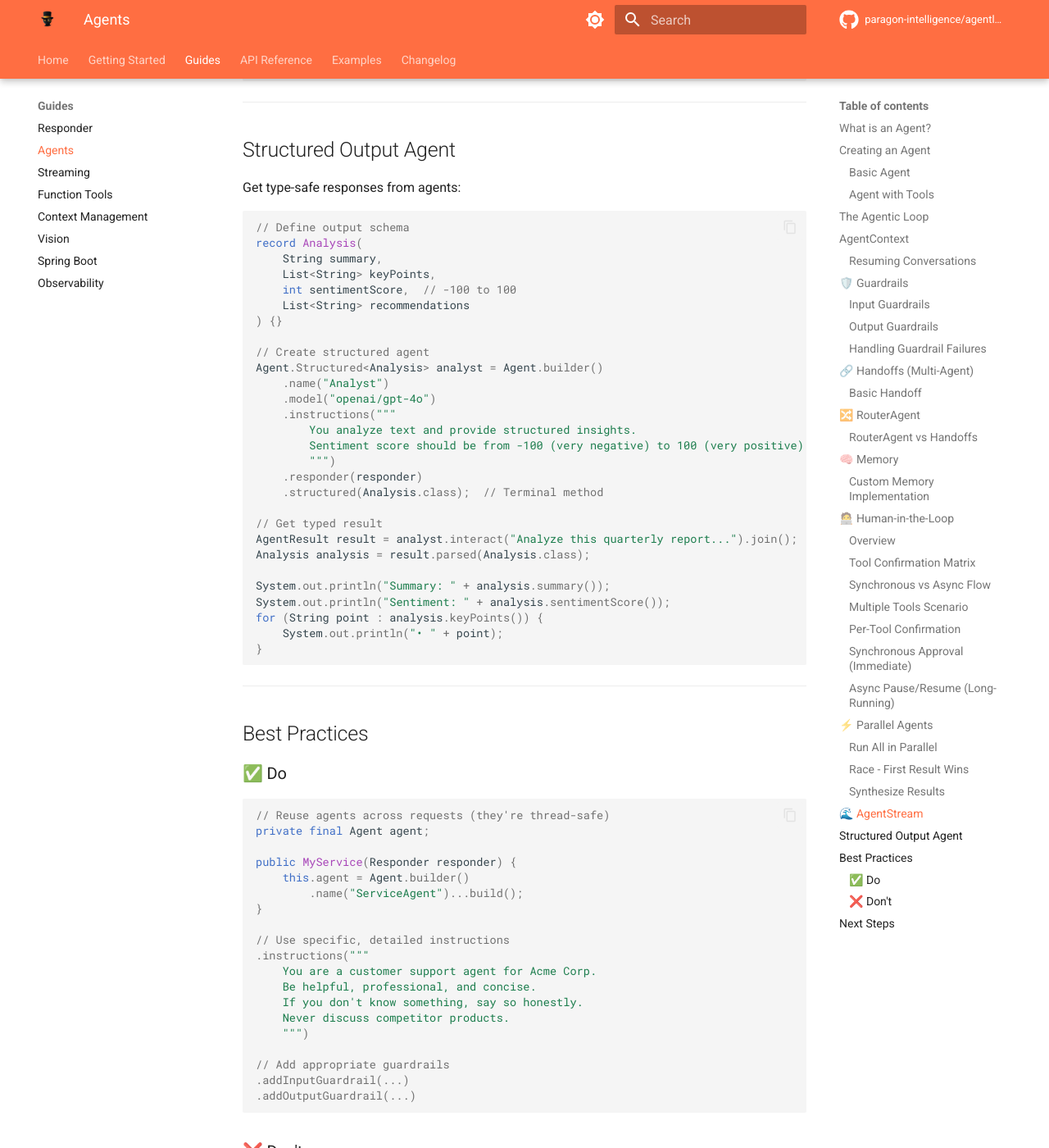
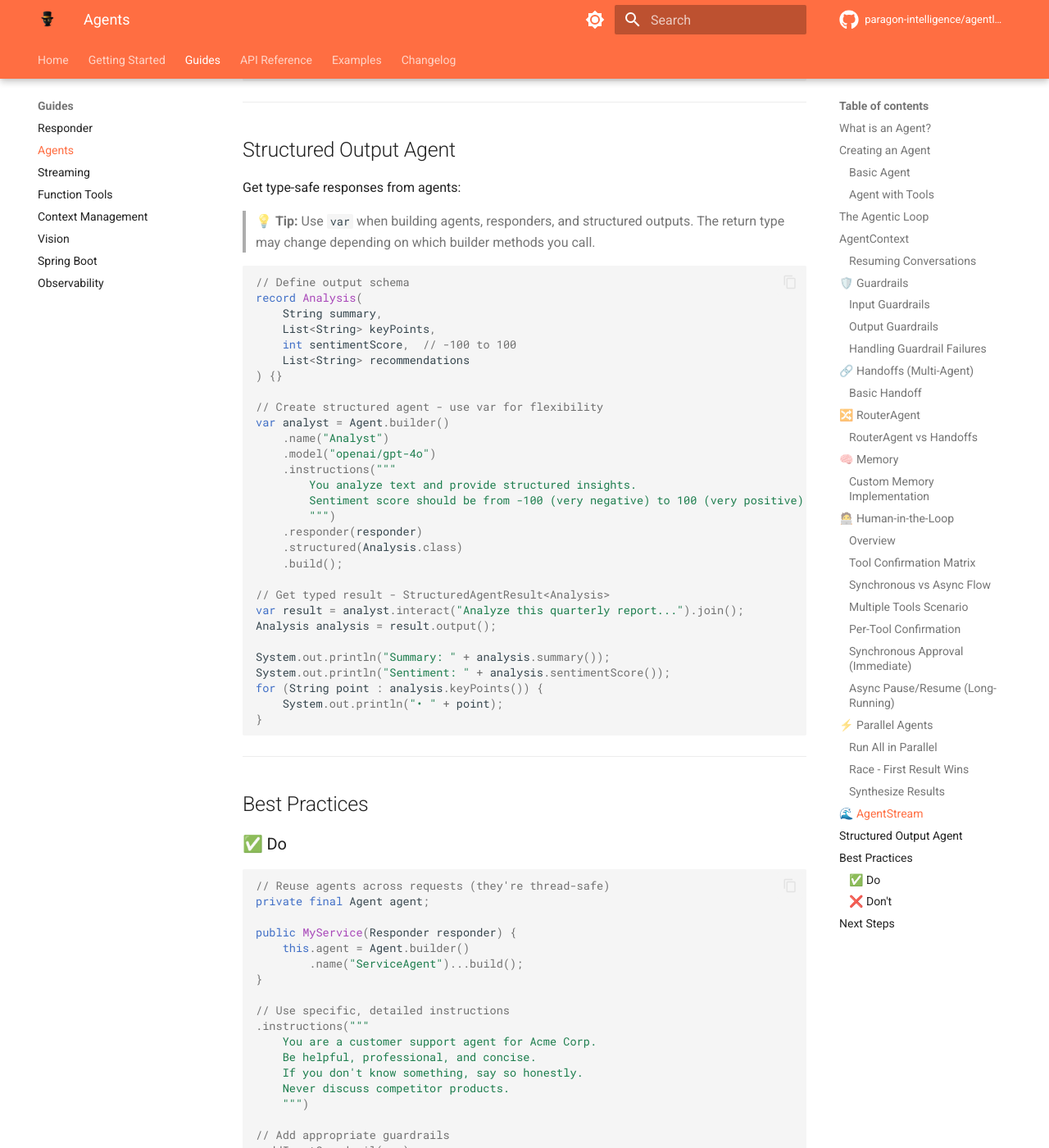
Before and after one commit to paragon-intelligence/agentle4j, an MkDocs documentation site: the page built from docs/guides/agents.md, in a window 1280 px wide and 1400 px high, scrolled down 16499 px. Shown: the whole window at 82% size. Built offline with MkDocs 1.6.1 and Material for MkDocs 9.7.7, drawn with Linux system fonts in a browser that asks for light colours; comment, search, counter and statistics services are not loaded; the version menu is left out; some of the changed text lies outside the part shown.

Commit message:
feat: Update agent creation to require `.build()` and result parsing to use `.output()` in documentation examples.

````diff
--- a/docs/guides/agents.md
+++ b/docs/guides/agents.md
@@ -770,6 +770,8 @@ agent.interactStream("Research and summarize AI trends")
 
 Get type-safe responses from agents:
 
+> 💡 **Tip:** Use `var` when building agents, responders, and structured outputs. The return type may change depending on which builder methods you call.
+
 ```java
 // Define output schema
 record Analysis(
@@ -779,8 +781,8 @@ record Analysis(
     List<String> recommendations
 ) {}
 
-// Create structured agent
-Agent.Structured<Analysis> analyst = Agent.builder()
+// Create structured agent - use var for flexibility
+var analyst = Agent.builder()
     .name("Analyst")
     .model("openai/gpt-4o")
     .instructions("""
@@ -788,11 +790,12 @@ Agent.Structured<Analysis> analyst = Agent.builder()
         Sentiment score should be from -100 (very negative) to 100 (very positive).
         """)
     .responder(responder)
-    .structured(Analysis.class);  // Terminal method
+    .structured(Analysis.class)
+    .build();
 
-// Get typed result
-AgentResult result = analyst.interact("Analyze this quarterly report...").join();
-Analysis analysis = result.parsed(Analysis.class);
+// Get typed result - StructuredAgentResult<Analysis>
+var result = analyst.interact("Analyze this quarterly report...").join();
+Analysis analysis = result.output();
 
 System.out.println("Summary: " + analysis.summary());
 System.out.println("Sentiment: " + analysis.sentimentScore());
````
Also changed, not shown: other parts of docs/guides/agents.md (+1 -1 lines), README.md (+9 -5 lines), docs/getting-started.md (+2 -2 lines), docs/guides/streaming.md (+3 -3 lines), docs/guides/tools.md (+1 -1 lines).
